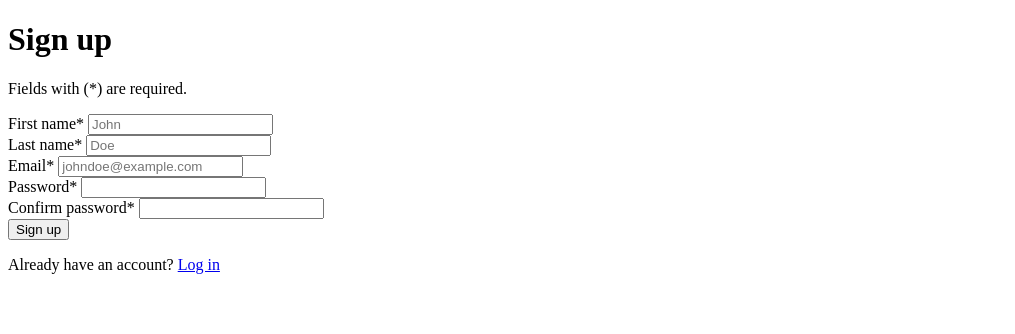
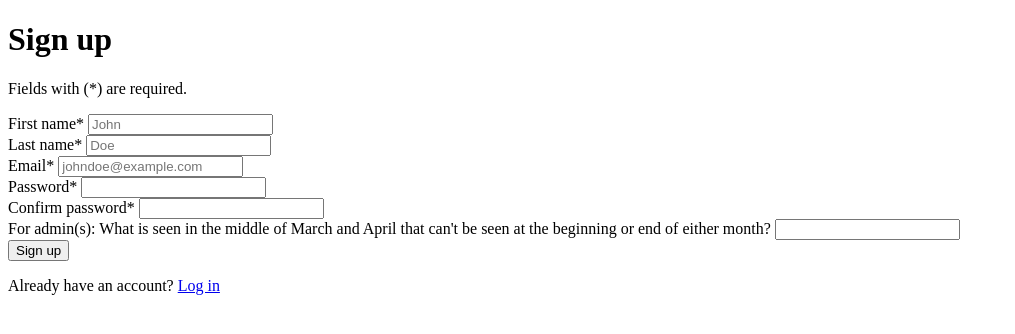
Before and after one commit to NirmalSubedi/odin-members-only, a Node server app: page /signup in a window 1280 px wide. Shown: the part 70-404 px from the top of the page, without its empty margins (0-1015 px from the left). Run offline with Node 20, Linux system fonts and the light colour scheme; some libraries are stand-ins or nearby versions.

Commit message:
chore(views): add admin secret field in signup

```diff
--- a/views/signup.ejs
+++ b/views/signup.ejs
@@ -16,6 +16,7 @@
       <%- include('partials/input', {label:'Email', name:'username', type:'email', placeholder:'johndoe@example.com', required: true}) %>
       <%- include('partials/input', {label:'Password', name:'password', type:'password', required: true}) %>
       <%- include('partials/input', {label:'Confirm password', name:'confirm_password', type:'password', required: true}) %>
+      <%- include('partials/input', {label:"For admin(s): What is seen in the middle of March and April that can't be seen at the beginning or end of either month?", name:'admin_secret'}) %>
       <button type="submit">Sign up</button>
     </form>
     <p>Already have an account? <a href="./login">Log in</a></p>
```
